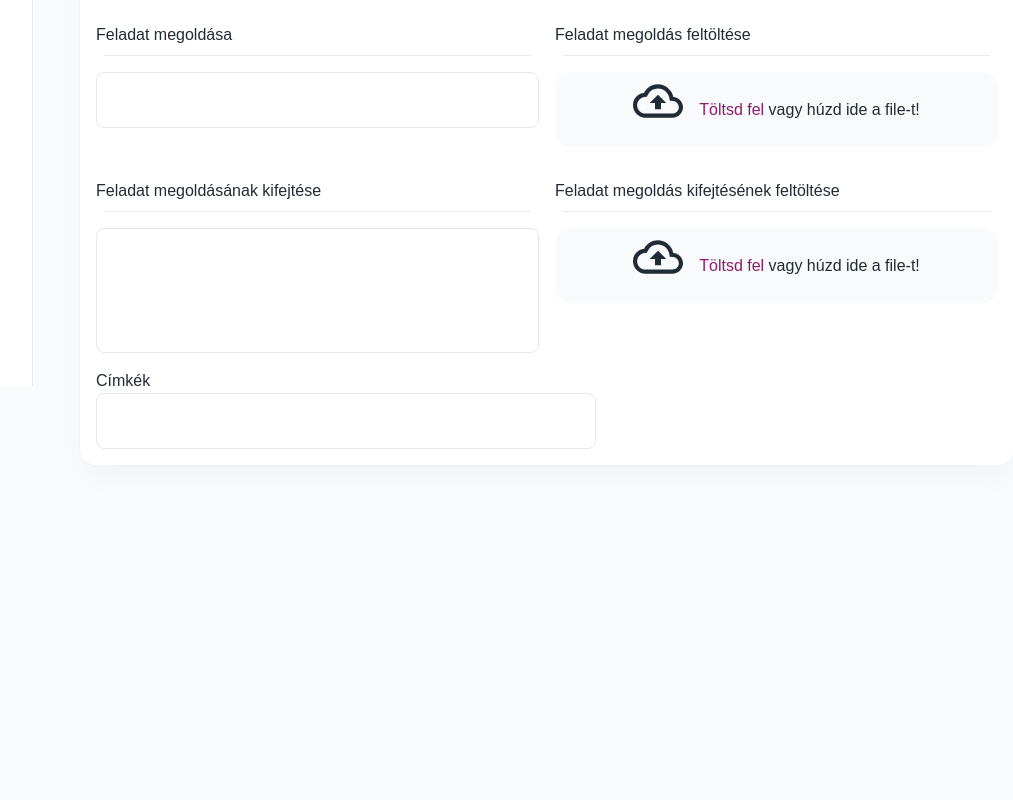
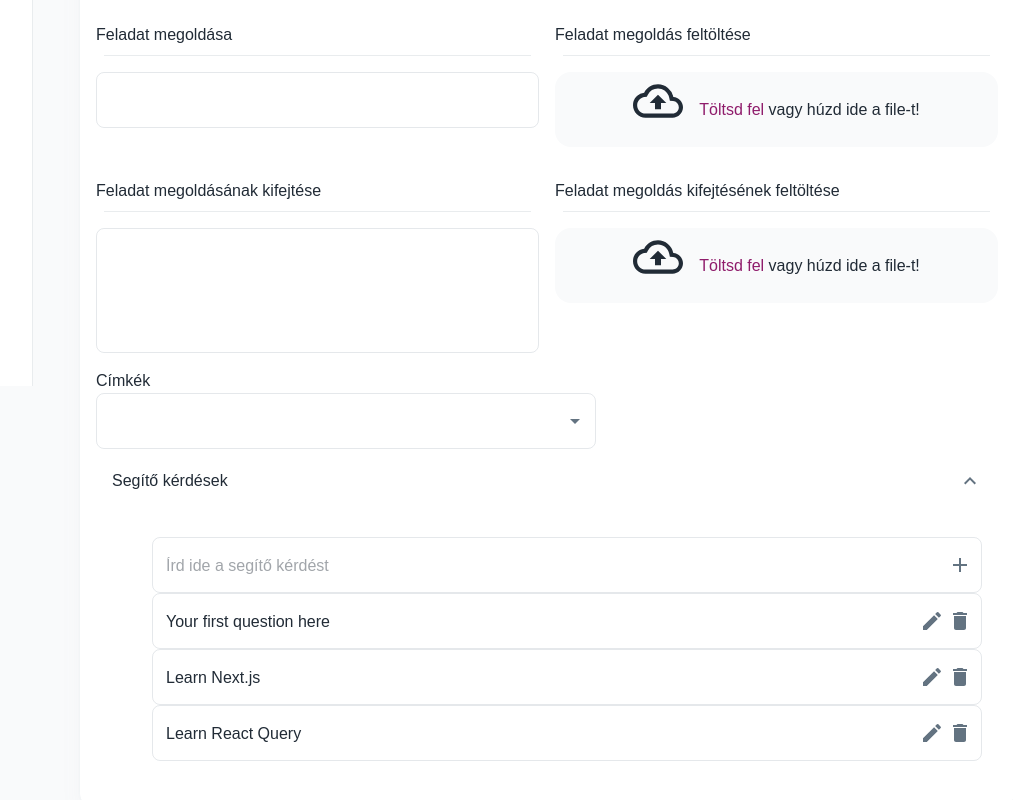
Before and after one commit to mok-it/feladatsor-frontend, a React (Vite) app: page /exercise in a window 1280 px wide. Shown: the part 414-1214 px from the top of the page, without its empty margins (218-1231 px from the left). Before the commit the page ends 927 px from the top, so only its background shows below. Built offline with nearby package versions, Linux system fonts and the light colour scheme.

Commit message:
add Helping Questions component

```diff
--- a/package.json
+++ b/package.json
@@ -18,6 +18,7 @@
     "@graphql-codegen/cli": "^5.0.2",
     "@graphql-codegen/typescript-operations": "^4.1.2",
     "@graphql-codegen/typescript-react-apollo": "^4.3.0",
+    "@mui/icons-material": "^5.15.10",
     "@mui/material": "^5.15.10",
     "firebase": "^10.8.0",
     "graphql": "^16.8.1",
--- /dev/null
+++ b/src/components/HelpingQuestions/HelpingQuestion.tsx
@@ -0,0 +1,58 @@
+import * as React from "react";
+import { HelpingQuestionData } from "./HelpingQuestions.tsx";
+import { IconButton, InputAdornment, TextField } from "@mui/material";
+import { Delete, Edit, Save } from "@mui/icons-material";
+
+type HelpingQuestionProps = {
+  helpingQuestion: HelpingQuestionData;
+  handleUpdateHelpingQuestion: (question: HelpingQuestionData) => void;
+  handleDeleteHelpingQuestion: (id: string) => void;
+};
+export default function HelpingQuestion({
+                                          helpingQuestion,
+                                          handleUpdateHelpingQuestion,
+                                          handleDeleteHelpingQuestion
+                                        }: HelpingQuestionProps) {
+  const [editing, setEditing] = React.useState(false);
+
+  const handleEditClick = () => setEditing(!editing);
+
+  const handleEditHelpingQuestion = (e: React.ChangeEvent<HTMLInputElement>) => handleUpdateHelpingQuestion({
+    ...helpingQuestion,
+    label: e.target.value
+  });
+
+  const handleDeleteClick = () => handleDeleteHelpingQuestion(helpingQuestion.id);
+
+  /*
+  type="text"
+              value={helpingQuestion.label}
+              onChange={handleEditHelpingQuestion}
+   */
+  return (
+    <TextField
+      fullWidth
+      variant="outlined"
+      placeholder="Írd ide a segítő kérdést"
+      InputProps={{
+        endAdornment: (
+          <InputAdornment position="end">
+            <IconButton edge="end"
+                        onClick={handleEditClick}
+            >
+              {editing ? <Save /> : <Edit />}
+            </IconButton>
+            {!editing && (
+              <IconButton edge="end"
+                          onClick={handleDeleteClick}>
+                <Delete />
+              </IconButton>
+            )}
+          </InputAdornment>
+        )
+      }}
+      value={helpingQuestion.label}
+      onChange={handleEditHelpingQuestion}
+    />
+  );
+}
--- /dev/null
+++ b/src/components/HelpingQuestions/HelpingQuestionComposer.tsx
@@ -0,0 +1,45 @@
+import * as React from "react"
+import { HelpingQuestionData } from "./HelpingQuestions.tsx";
+import { IconButton, InputAdornment, TextField } from "@mui/material";
+import { Add } from "@mui/icons-material";
+
+function createHelpingQuestion (label : string): HelpingQuestionData {
+  return {
+    id: Date.now().toString(), // using timestamp as a unique id
+    label: label
+  };
+}
+type HelpingQuestionComposerProps = {
+  handleAddHelpingQuestion: (question: HelpingQuestionData) => void;
+};
+
+export default function HelpingQuestionComposer({ handleAddHelpingQuestion } : HelpingQuestionComposerProps) {
+  const [label, setLabel] = React.useState("")
+
+  const handleUpdateLabel = (e: React.ChangeEvent<HTMLInputElement>) => setLabel(e.target.value)
+
+  const handleAddHelpingQuestionClick = () => {
+    const helpingQuestion = createHelpingQuestion(label)
+    handleAddHelpingQuestion(helpingQuestion)
+    setLabel("")
+  }
+
+  return (
+    <TextField
+      fullWidth
+      variant="outlined"
+      placeholder="Írd ide a segítő kérdést"
+      InputProps={{
+        endAdornment: (
+          <InputAdornment position="end">
+            <IconButton edge="end" onClick={handleAddHelpingQuestionClick}>
+              <Add />
+            </IconButton>
+          </InputAdornment>
+        ),
+      }}
+      value={label}
+      onChange={handleUpdateLabel}
+    />
+  );
+}
--- /dev/null
+++ b/src/components/HelpingQuestions/HelpingQuestions.tsx
@@ -0,0 +1,63 @@
+import Accordion from '@mui/material/Accordion';
+import AccordionSummary from '@mui/material/AccordionSummary';
+import AccordionDetails from '@mui/material/AccordionDetails';
+import Typography from '@mui/material/Typography';
+import ExpandMoreIcon from '@mui/icons-material/ExpandMore';
+import React from "react";
+import HelpingQuestion from "./HelpingQuestion.tsx";
+import HelpingQuestionComposer from "./HelpingQuestionComposer.tsx";
+
+export type HelpingQuestionData = {
+  id: string;
+  label: string;
+};
+export default function HelpingQuestions() {
+  const [helpingQuestions, setHelpingQuestions] = React.useState<HelpingQuestionData[]>([
+    { id: "1", label: "Your first question here"},
+    { id: "2", label: "Learn Next.js" },
+    { id: "3", label: "Learn React Query"}
+  ])
+  const handleUpdateHelpingQuestion = (updatedHelpingQuestion: HelpingQuestionData) => {
+    const newHelpingQuestions = helpingQuestions.map((helpingQuestion) =>
+      helpingQuestion.id === updatedHelpingQuestion.id ? updatedHelpingQuestion : helpingQuestion
+    )
+    setHelpingQuestions(newHelpingQuestions)
+  }
+
+  const handleDeleteHelpingQuestion = (id: string) => {
+    const newHelpingQuestions = helpingQuestions.filter((helpingQuestion) => helpingQuestion.id !== id)
+    setHelpingQuestions(newHelpingQuestions)
+  }
+
+  const handleAddHelpingQuestion = (newHelpingQuestion: HelpingQuestionData) => {
+    const newHelpingQuestions = [...helpingQuestions, newHelpingQuestion]
+    setHelpingQuestions(newHelpingQuestions)
+  }
+
+  return (
+    <div>
+      <Accordion defaultExpanded>
+        <AccordionSummary
+          expandIcon={<ExpandMoreIcon />}
+          aria-controls="panel1-content"
+          id="panel1-header"
+        >
+          <Typography>Segítő kérdések</Typography>
+        </AccordionSummary>
+        <AccordionDetails>
+          <ul>
+            <HelpingQuestionComposer handleAddHelpingQuestion={handleAddHelpingQuestion} />
+            {helpingQuestions.map((helpingQuestion) => (
+              <HelpingQuestion
+                key={helpingQuestion.id}
+                helpingQuestion={helpingQuestion}
+                handleUpdateHelpingQuestion={handleUpdateHelpingQuestion}
+                handleDeleteHelpingQuestion={handleDeleteHelpingQuestion}
+              />
+            ))}
+          </ul>
+        </AccordionDetails>
+      </Accordion>
+    </div>
+  )
+}
--- a/src/components/MultiSelect.tsx
+++ b/src/components/MultiSelect.tsx
@@ -14,7 +14,6 @@ export const MultiSelect = (props: MultiSelectProps) => (
       multiple
       id="tags-filled"
       options={props.items.map((option) => option)}
-      freeSolo
       renderTags={(value: readonly string[], getTagProps) =>
         value.map((option: string, index: number) => (
           <Chip variant="outlined" label={option} {...getTagProps({ index })} />
--- a/src/pages/CreateExercise.tsx
+++ b/src/pages/CreateExercise.tsx
@@ -11,6 +11,7 @@ import { useState } from "react";
 import { KaTeX } from "../components/Katex";
 import { UploadDialog } from "../components/UploadDialog";
 import { MultiSelect } from "../components/MultiSelect";
+import HelpingQuestions from "../components/HelpingQuestions/HelpingQuestions.tsx";
 
 export const CreateExercise = () => {
   const [exerciseDescription, setExerciseDescription] = useState("");
@@ -105,6 +106,7 @@ export const CreateExercise = () => {
               <Typography>Címkék</Typography>
               <MultiSelect items={tags} onchange={() => {}} />
             </Box>
+            <HelpingQuestions />
           </Box>
         </Card>
       </Grid>
```
